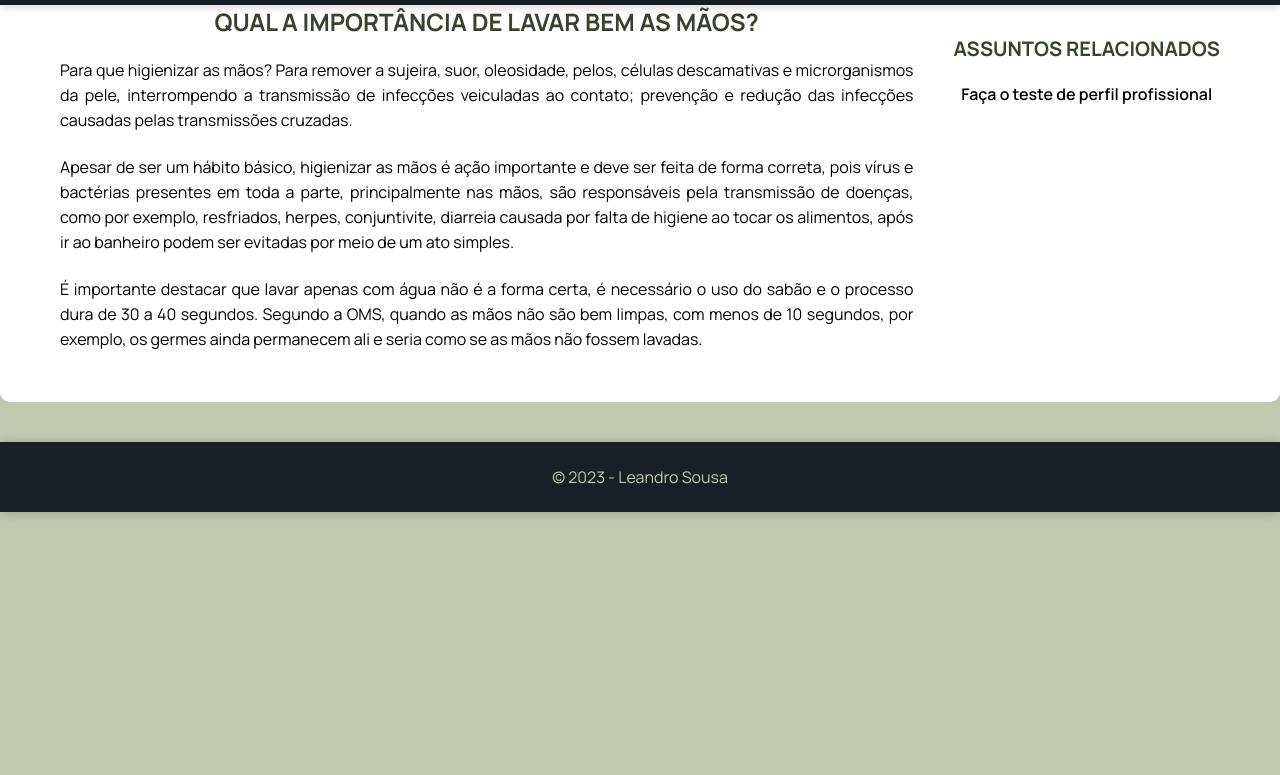
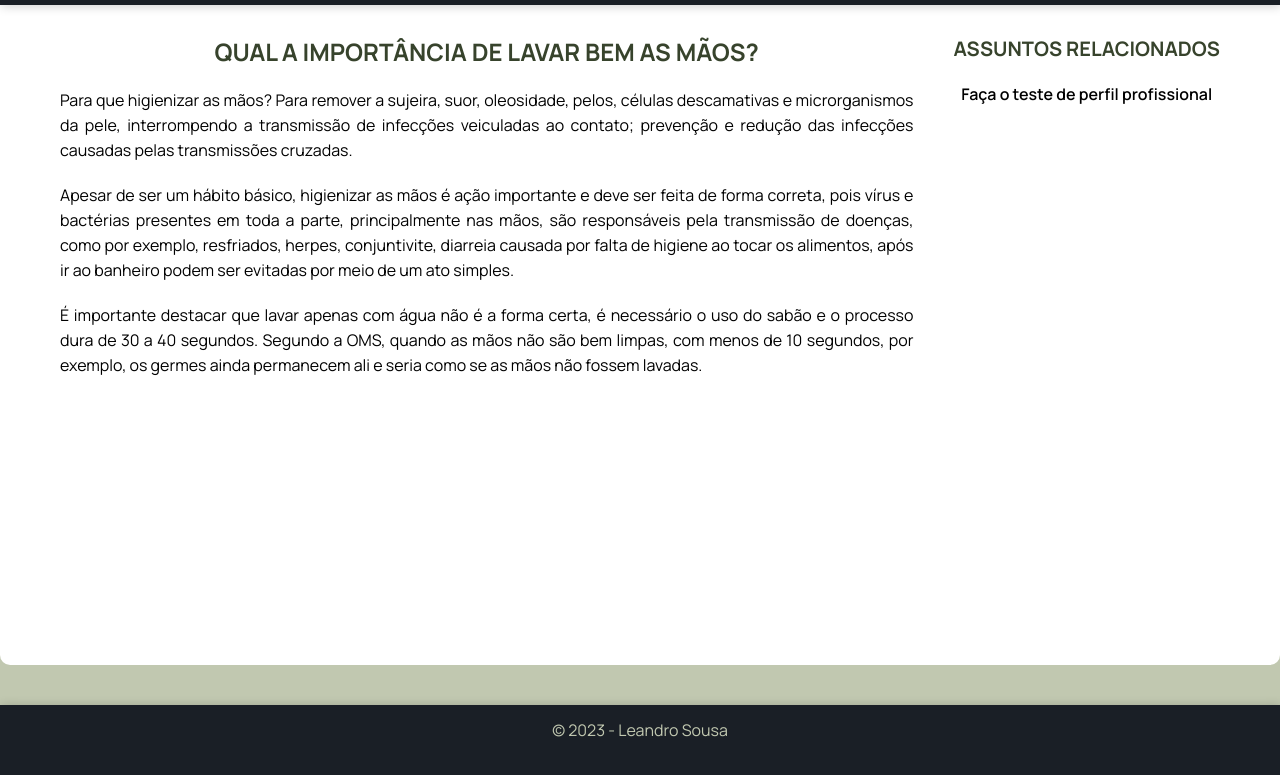
Before and after one commit to LeoSousa23/T.O.F, a plain HTML site: page pages/wash_hands.html in a window 1280 px wide. Shown: the part 65-840 px from the top of the page. Before the commit the page ends 800 px from the top, so only its background shows below. Drawn offline with Linux system fonts and the light colour scheme.

Commit message:
update wash hands

```diff
--- /dev/null
+++ b/css/layout/wash_hands.css
@@ -0,0 +1,11 @@
+h2 {
+  margin-top: 3rem;
+}
+
+p {
+  padding-bottom: 2rem;
+}
+
+.grid {
+  min-height: calc(100vh - 14rem);
+}
--- a/pages/wash_hands.html
+++ b/pages/wash_hands.html
@@ -15,7 +15,7 @@
   <link rel="stylesheet" href="../css/navbar.css">
   <link rel="stylesheet" href="../css/aside.css">
   <link rel="stylesheet" href="../css/footer.css">
-  <link rel="stylesheet" href="../css/wash_hands.css">
+  <link rel="stylesheet" href="../css/layout/wash_hands.css">
   <!-- js -->
   <script defer src="../js/navbar.js"></script>
 </head>
@@ -41,9 +41,7 @@
         <section>
           <h2>Qual a importância de lavar bem as mãos?</h2>
           <p>Para que higienizar as mãos? Para remover a sujeira, suor, oleosidade, pelos, células descamativas e microrganismos da pele, interrompendo a transmissão de infecções veiculadas ao contato; prevenção e redução das infecções causadas pelas transmissões cruzadas.</p>
-          <br>
           <p>Apesar de ser um hábito básico, higienizar as mãos é ação importante e deve ser feita de forma correta, pois vírus e bactérias presentes em toda a parte, principalmente nas mãos, são responsáveis pela transmissão de doenças, como por exemplo, resfriados, herpes, conjuntivite, diarreia causada por falta de higiene ao tocar os alimentos, após ir ao banheiro podem ser evitadas por meio de um ato simples.</p>
-          <br>
           <p>É importante destacar que lavar apenas com água não é a forma certa, é necessário o uso do sabão e o processo dura de 30 a 40 segundos. Segundo a OMS, quando as mãos não são bem limpas, com menos de 10 segundos, por exemplo, os germes ainda permanecem ali e seria como se as mãos não fossem lavadas.</p>
         </section>
       </main>
```
